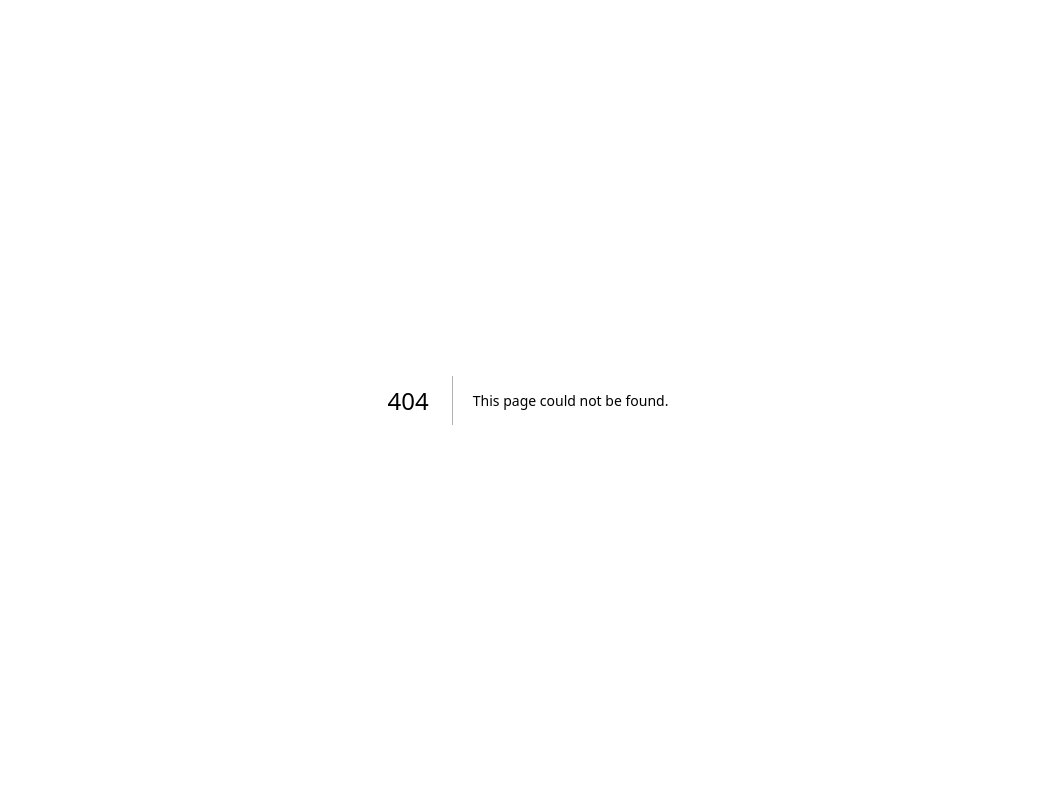
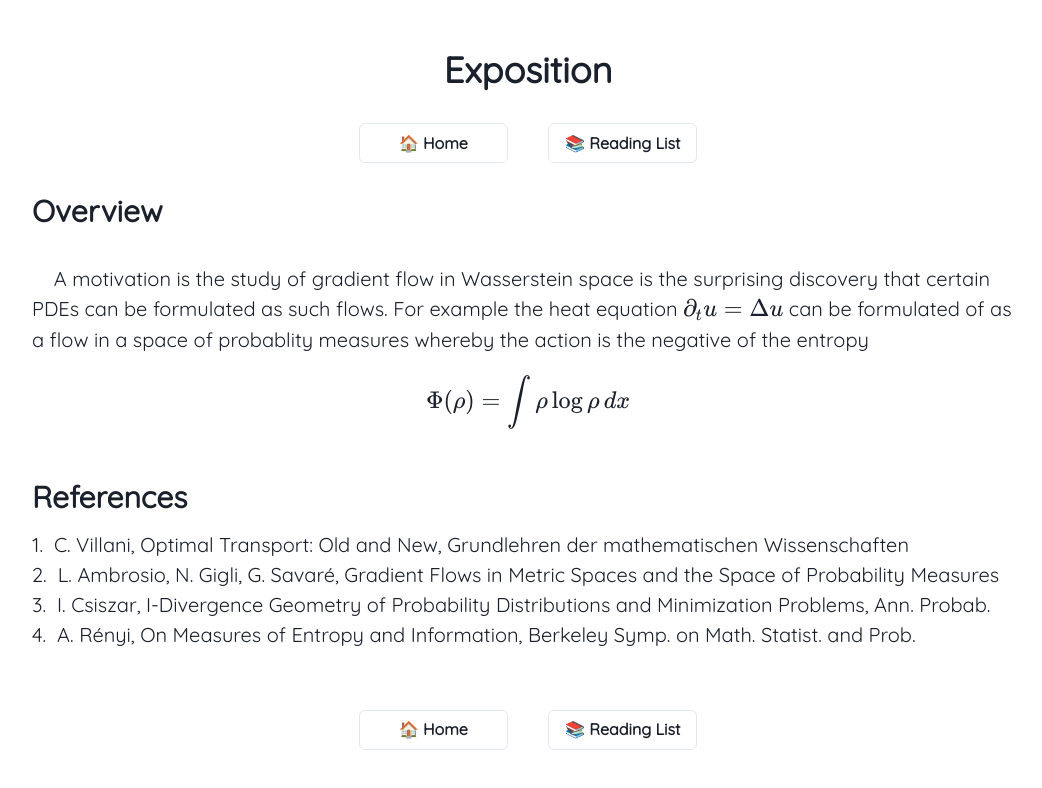
Before and after one commit to zhaoclaire/zhaoclaire.github.io, a Next.js app: page /gradient-flow in a window 1280 px wide. Before the commit this address had no page. Shown: the top 788 px of the page, without its empty margins (112-1154 px from the left). Built offline with nearby package versions, Linux system fonts and the light colour scheme.

Commit message:
Start new blog

```diff
--- /dev/null
+++ b/app/(writings)/(diffusion-model)/gradient-flow/blog.tsx
@@ -0,0 +1,46 @@
+"use client";
+import HeadingLinkable from "@/components/HeadingLinkable";
+import Highlighter from "@/components/Highlighter";
+import InlineReference from "@/components/InlineReference";
+import Math from "@/components/Math";
+import Paragraph from "@/components/Paragraph";
+import { ReferenceItem } from "@/components/Reference";
+import SectionTitle from "@/components/SectionTitle";
+import { List, ListItem, OrderedList, Text } from "@chakra-ui/react";
+import { tree } from "next/dist/build/templates/app-page";
+import { references } from "./gradient-flow-references";
+
+export default function GradientFlow({
+  readingList,
+  readingListHandler,
+}: {
+  readingList: ReferenceItem[];
+  readingListHandler: any;
+}) {
+
+  function Cite(number: number) {
+    return (
+      <InlineReference
+        reference={references[number - 1]}
+        readingList={readingList}
+        readingListHandler={readingListHandler}
+      ></InlineReference>
+    );
+  }
+
+  return (
+    <>
+      <SectionTitle title="Overview" />
+      <Paragraph>
+        A motivation is the study of gradient flow in Wasserstein space
+        is the surprising discovery that certain PDEs can be formulated
+        as such flows. For example the heat equation
+        <Math latex="\partial_t u = \Delta u"  /> can be formulated of as
+        a flow in a space of probablity measures whereby the action is the
+        negative of the entropy
+        <Math display={true} latex="\Phi(\rho) = \int \rho \log \rho \, dx"/>
+
+      </Paragraph>
+    </>
+  );
+}
--- /dev/null
+++ b/app/(writings)/(diffusion-model)/gradient-flow/gradient-flow-references.tsx
@@ -0,0 +1,28 @@
+import { ReferenceItem } from "@/components/Reference";
+
+export const references: ReferenceItem[] = [
+  {
+    id: 1,
+    title:
+      "C. Villani, Optimal Transport: Old and New, Grundlehren der mathematischen Wissenschaften",
+    url: "https://link.springer.com/book/10.1007/978-3-540-71050-9",
+  },
+  {
+    id: 2,
+    title:
+      "L. Ambrosio, N. Gigli, G. Savaré, Gradient Flows in Metric Spaces and the Space of Probability Measures",
+    url: "https://link.springer.com/book/10.1007/978-3-7643-8722-8",
+  },
+  {
+    id: 3,
+    title:
+      "I. Csiszar, I-Divergence Geometry of Probability Distributions and Minimization Problems, Ann. Probab.",
+    url: "https://projecteuclid.org/journals/annals-of-probability/volume-3/issue-1/I-Divergence-Geometry-of-Probability-Distributions-and-Minimization-Problems/10.1214/aop/1176996454.full",
+  },
+  {
+    id: 4,
+    title:
+      "A. Rényi, On Measures of Entropy and Information, Berkeley Symp. on Math. Statist. and Prob.",
+    url: "https://projecteuclid.org/ebooks/berkeley-symposium-on-mathematical-statistics-and-probability/On-Measures-of-Entropy-and-Information/chapter/On-Measures-of-Entropy-and-Information/bsmsp/1200512181",
+  },
+];
--- /dev/null
+++ b/app/(writings)/(diffusion-model)/gradient-flow/page.tsx
@@ -0,0 +1,28 @@
+"use client";
+import Blog from "@/components/Blog";
+import { ReferenceItem } from "@/components/Reference";
+
+import { references } from "./gradient-flow-references";
+import GradientFlow from "./blog";
+
+export default function GradientFlowBlog() {
+  function renderGradientFlow(
+    readingList: ReferenceItem[],
+    readingListHandler: any
+  ) {
+    return (
+      <GradientFlow
+        readingList={readingList}
+        readingListHandler={readingListHandler}
+      />
+    );
+  }
+
+  return (
+    <Blog
+      referenceList={references}
+      renderChildren={renderGradientFlow}
+      title={"Exposition"}
+    ></Blog>
+  );
+}
```
Also changed, not shown: app/posts.tsx (+6 -1 lines).
